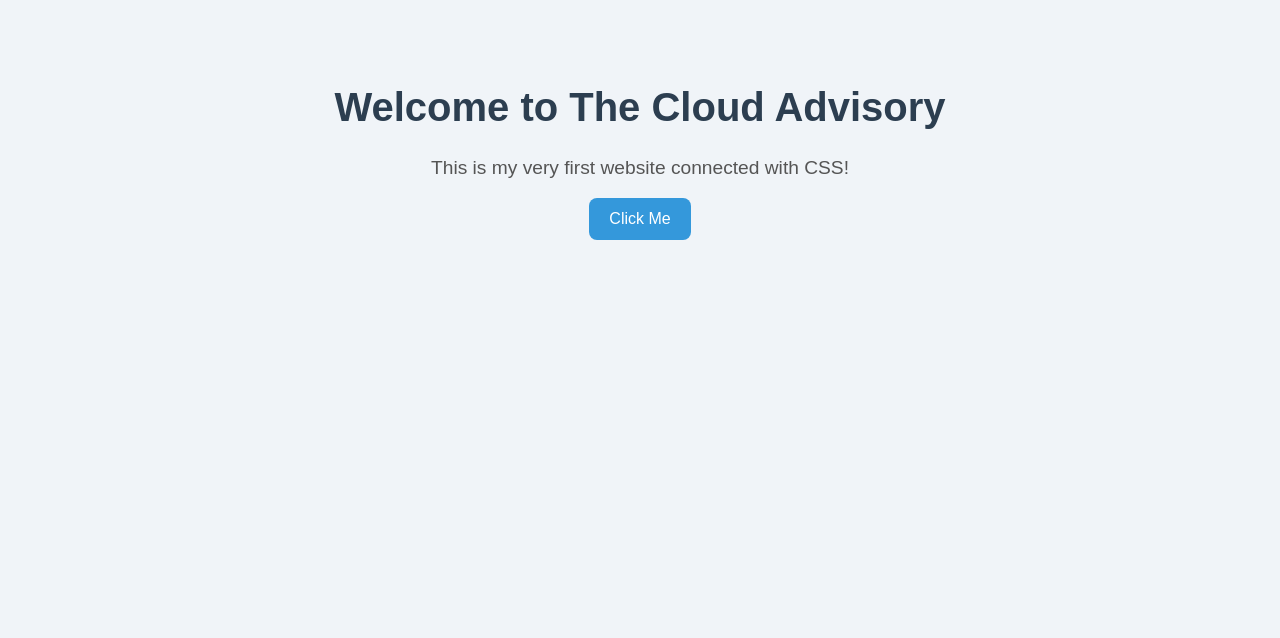
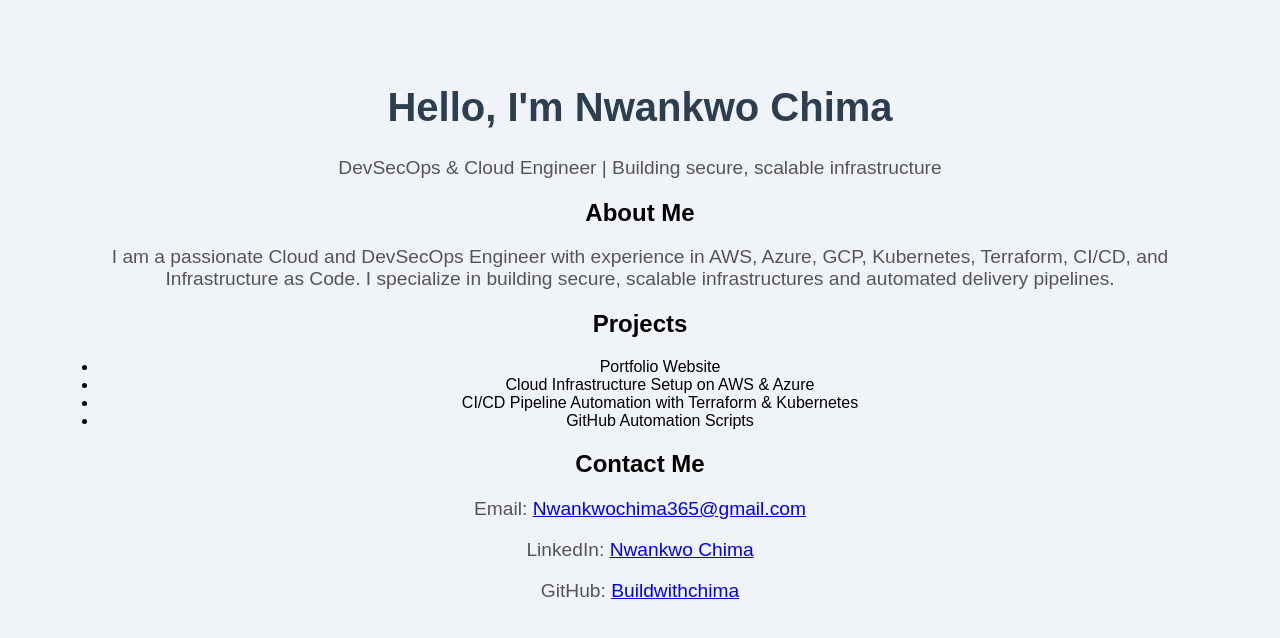
Before and after one commit to Buildwithchima/the_cloudadvisory, a plain HTML site: page index.html in a window 1280 px wide. Drawn offline with Linux system fonts and the light colour scheme.

Commit message:
Update index.html

```diff
--- a/index.html
+++ b/index.html
@@ -3,14 +3,37 @@
 <head>
   <meta charset="UTF-8">
   <meta name="viewport" content="width=device-width, initial-scale=1.0">
-  <title>The Cloud Advisory</title>
-
-  <!-- Linking your CSS file -->
+  <title>Nwankwo Chima Portfolio</title>
   <link rel="stylesheet" href="style.css">
 </head>
 <body>
-  <h1>Welcome to The Cloud Advisory</h1>
-  <p>This is my very first website connected with CSS!</p>
-  <button>Click Me</button>
+
+  <header>
+    <h1>Hello, I'm Nwankwo Chima</h1>
+    <p>DevSecOps & Cloud Engineer | Building secure, scalable infrastructure</p>
+  </header>
+
+  <section id="about">
+    <h2>About Me</h2>
+    <p>I am a passionate Cloud and DevSecOps Engineer with experience in AWS, Azure, GCP, Kubernetes, Terraform, CI/CD, and Infrastructure as Code. I specialize in building secure, scalable infrastructures and automated delivery pipelines.</p>
+  </section>
+
+  <section id="projects">
+    <h2>Projects</h2>
+    <ul>
+      <li>Portfolio Website</li>
+      <li>Cloud Infrastructure Setup on AWS & Azure</li>
+      <li>CI/CD Pipeline Automation with Terraform & Kubernetes</li>
+      <li>GitHub Automation Scripts</li>
+    </ul>
+  </section>
+
+  <section id="contact">
+    <h2>Contact Me</h2>
+    <p>Email: <a href="mailto:Nwankwochima365@gmail.com">Nwankwochima365@gmail.com</a></p>
+    <p>LinkedIn: <a href="https://www.linkedin.com/in/nwankwo-chima/" target="_blank">Nwankwo Chima</a></p>
+    <p>GitHub: <a href="https://github.com/Buildwithchima" target="_blank">Buildwithchima</a></p>
+  </section>
+
 </body>
 </html>
```
